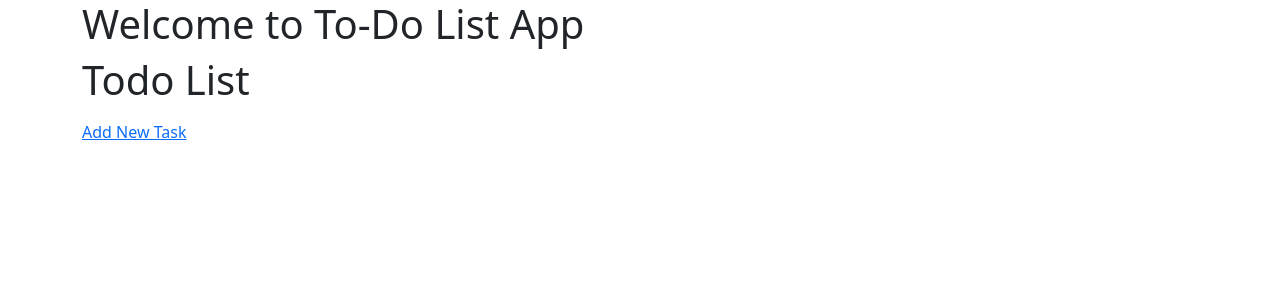
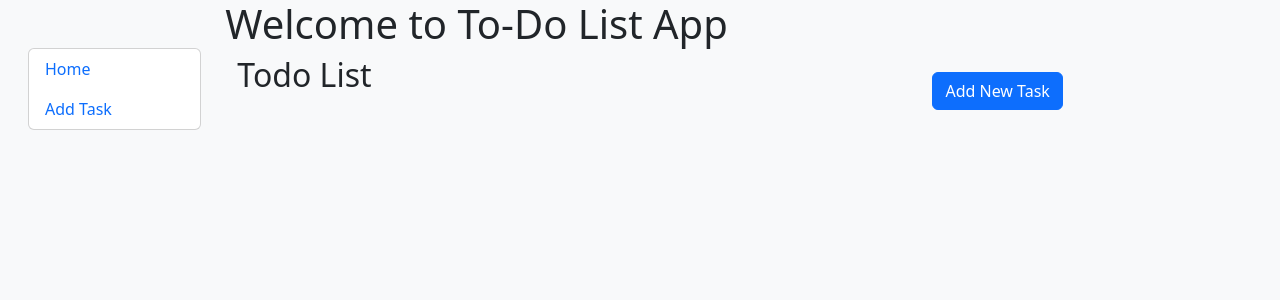
Before and after one commit to maccarets/to-do-list-project, a Django app: page / in a window 1280 px wide. Shown: the top 300 px of the page. Run offline with Django 4.2, Linux system fonts and the light colour scheme; data that the repository does not hold is empty.

Commit message:
add sidebar

```diff
--- a/templates/base.html
+++ b/templates/base.html
@@ -8,12 +8,18 @@
         integrity="sha384-9ndCyUaIbzAi2FUVXJi0CjmCapSmO7SnpJef0486qhLnuZ2cdeRhO02iuK6FUUVM" crossorigin="anonymous">
 
 </head>
-<body>
+<body class="bg-body-tertiary">
 
-<main class="container">
-  {% block content %}
-
-  {% endblock %}
+<div class="container-fluid">
+  <div class="row">
+    {% include "sidebar.html" %}
+    <main class="col-md-10 ms-sm-auto">
+      <!-- Page content will be rendered in this block -->
+      {% block content %}
+      {% endblock %}
+    </main>
+  </div>
+</div>
 </main>
 
 
--- a/templates/index.html
+++ b/templates/index.html
@@ -1,3 +1,5 @@
+<!-- your_app_name/templates/home.html -->
+
 {% extends "base.html" %}
 
 {% block title %}
@@ -6,22 +8,44 @@
 
 {% block content %}
   <h1>Welcome to To-Do List App</h1>
- <h1>Todo List</h1>
-    <ul>
-        {% for task in tasks %}
-            <li>
-                {{ task.content }} (Created: {{ task.created_datetime }})
+  <div class="container">
+    <div class="row">
+      <div class="col-md-8">
+        <h2 class="d-inline">Todo List</h2>
+      </div>
+      <div class="col-md-4 text-right">
+        <a href="{% url 'add_task' %}" class="btn btn-primary mt-3">Add New Task</a>
+      </div>
+    </div>
+
+    <div class="row">
+      <div class="col-md-8 offset-md-2">
+        <div class="list-group">
+          {% for task in tasks %}
+            <div
+                class="list-group-item list-group-item-action {% if task.is_done %}list-group-item-success{% else %}list-group-item-danger{% endif %} mt-3">
+              <div class="d-flex w-100 justify-content-between">
+                <h5 class="mb-1">{{ task.content }}</h5>
                 {% if task.deadline_datetime %}
-                    - Deadline: {{ task.deadline_datetime }}
+                  <small>Deadline: {{ task.deadline_datetime }}</small>
                 {% endif %}
-                {% if not task.is_done %}
-                    - <a href="{% url 'toggle_task_status' task.id %}">Complete</a>
-                {% else %}
-                    - <a href="{% url 'toggle_task_status' task.id %}">Undo</a>
-                {% endif %}
-                - <a href="{% url 'delete_task' task.id %}">Delete</a>
-            </li>
-        {% endfor %}
-    </ul>
-    <a href="{% url 'add_task' %}">Add New Task</a>
+              </div>
+              <p class="mb-1">Created: {{ task.created_datetime }}</p>
+              <div class="d-flex justify-content-end">
+                <a href="{% url 'toggle_task_status' task.id %}"
+                   class="btn btn-sm {% if task.is_done %}btn-warning{% else %}btn-success{% endif %}">
+                  {% if task.is_done %}
+                    Undo
+                  {% else %}
+                    Complete
+                  {% endif %}
+                </a>
+                <a href="{% url 'delete_task' task.id %}" class="btn btn-sm btn-danger ml-2">Delete</a>
+              </div>
+            </div>
+          {% endfor %}
+        </div>
+      </div>
+    </div>
+  </div>
 {% endblock %}
--- /dev/null
+++ b/templates/sidebar.html
@@ -0,0 +1,12 @@
+<nav class="col-md-2 d-none d-md-block bg-light sidebar">
+  <div class="card mt-5 ms-3">
+    <ul class="nav flex-column">
+      <li class="nav-item">
+        <a class="nav-link" href="{% url 'index' %}">Home</a>
+      </li>
+      <li class="nav-item">
+        <a class="nav-link" href="{% url 'add_task' %}">Add Task</a>
+      </li>
+    </ul>
+  </div>
+</nav>
```
